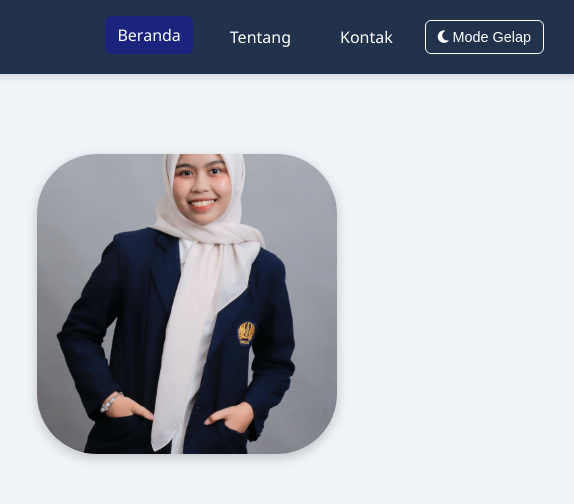
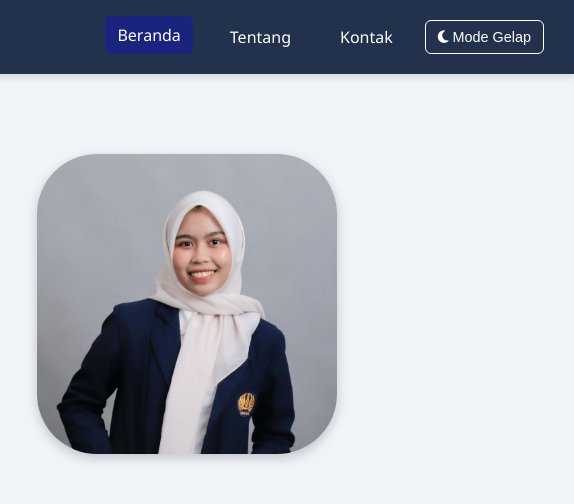
Before and after one commit to syawailie-syaf-anhar/Portofolio-syawailie-, a plain HTML site: page index.html in a window 1280 px wide. Shown: the top 504 px of the page, 706-1280 px from the left. Drawn offline with Linux system fonts and the light colour scheme; a small style sheet from the web is missing.

Commit message:
Update index.html

```diff
--- a/index.html
+++ b/index.html
@@ -38,7 +38,7 @@
                 </div>
             </div>
             <div class="hero-image-container">
-                <img src="Image/Poto profil.jpg" alt="Foto Profil Syawailie" class="hero-image-profile">
+                <img src="Image/Poto home.jpg" alt="Foto Profil Syawailie" class="hero-image-profile">
             </div>
         </section>
 
```
